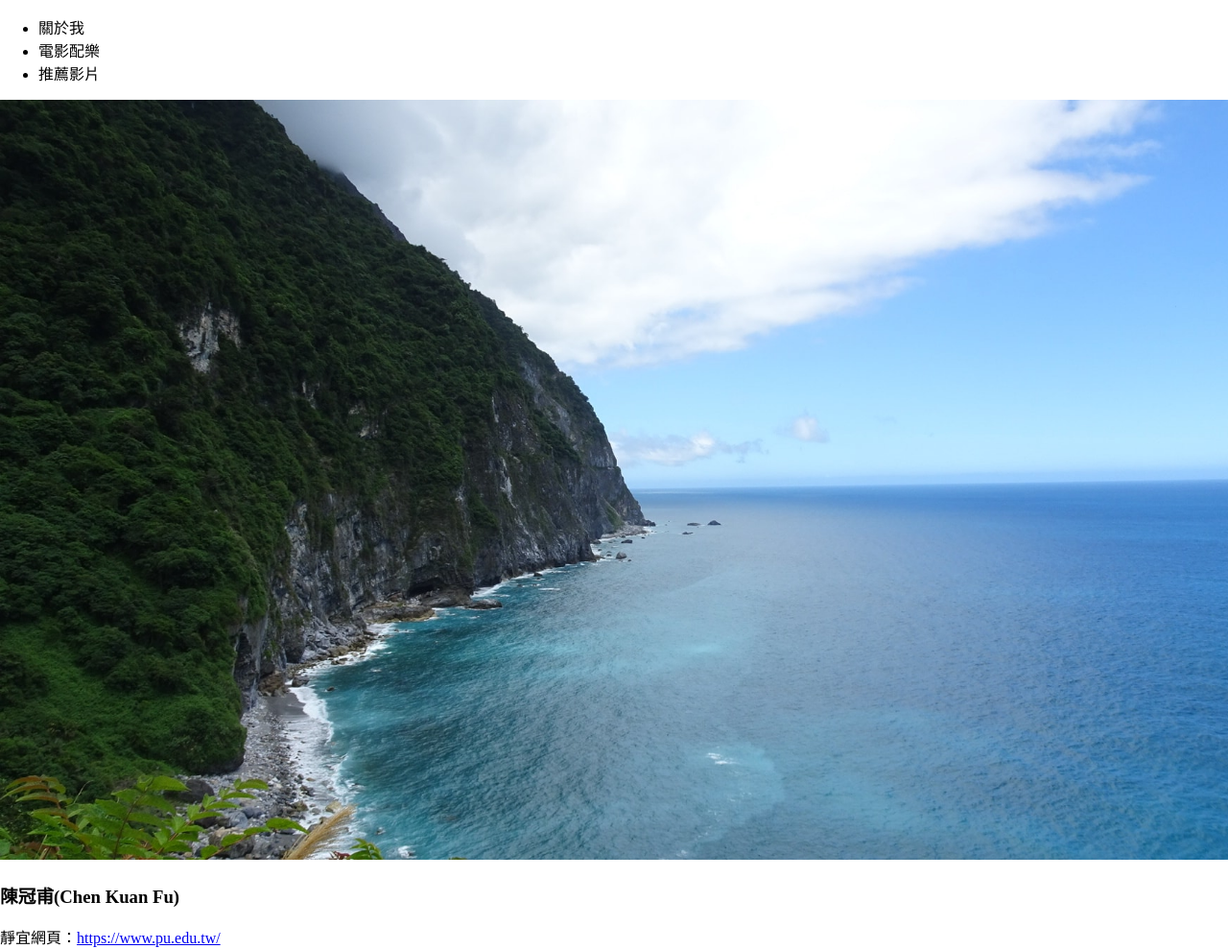
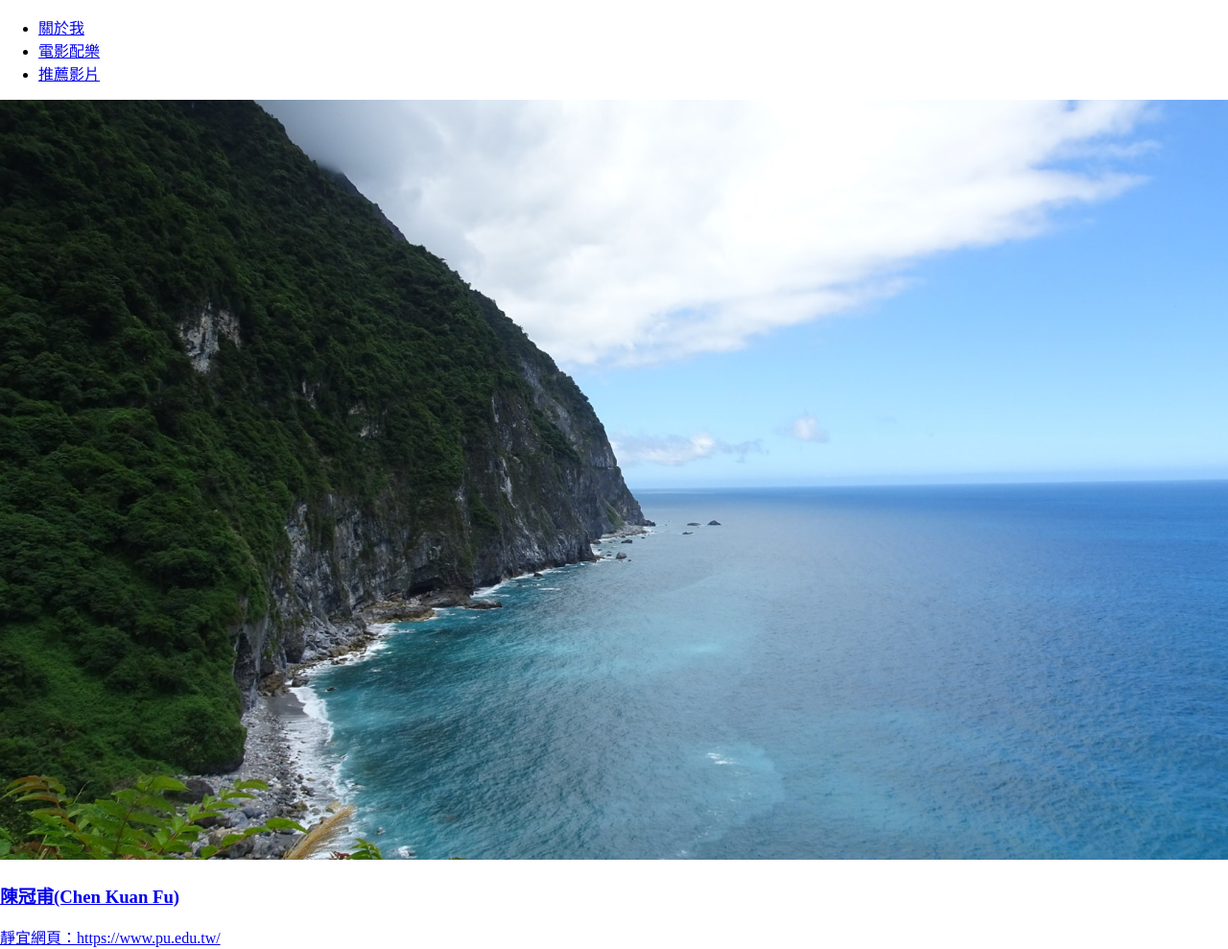
Before and after one commit to Frank012501250125/aboutme, a plain HTML site: page rwd.html in a window 1280 px wide. Shown: the top 989 px of the page at 96% size. Drawn offline with Linux system fonts and the light colour scheme.

Commit message:
version 12: anchor

```diff
--- a/rwd.html
+++ b/rwd.html
@@ -28,11 +28,11 @@ document.getElementById("h2text").innerText = "Chen Kuan Fu";
 <body>
 	<ul>
 
-<li>關於我</li>
+<li><a href="#CKF">關於我</li>
 
-<li>電影配樂</li>
+<li><a href="#soundtrack">電影配樂</li>
 
-<li>推薦影片</li>
+<li><a href="#youtube">推薦影片</li>
 
 </ul>
 
@@ -41,18 +41,18 @@ document.getElementById("h2text").innerText = "Chen Kuan Fu";
 id="pic"
 onmouseover="change1()" onmouseout="change2()">
 </img>
-<h3>陳冠甫(Chen Kuan Fu)</h3>
+<h3 id=CKF>陳冠甫(Chen Kuan Fu)</h3>
     靜宜網頁：<a href="https://www.pu.edu.tw">https://www.pu.edu.tw/</a><br>
     FB：<a href="https://www.facebook.com/share/1Ejnu2yi7C/?mibextid=wwXIfr"
     target=" blank">https://www.facebook.com/share/1Ejnu2yi7C/?mibextid=wwXIfr</a><br>
     Tel:<a href="tel:0426328001,18110">04-26328001#18110</a><br>
     E-Mail:<a href="malito:a0966078020@gmail.com">a0966078020@gmail.com</a><br>
-    <h3>電影配樂</h3>
+    <h3 id=soundtrack>電影配樂</h3>
 大象席地而坐電影配樂<br>
 <audio controls>
 <source src="elephant.mp3" type="audio/mP3">
 </audio><br>
-<h3>推薦影片</h3>
+<h3 id=youtube>推薦影片</h3>
 不要去臺灣<br>
 <iframe src="https://www.youtube.com/embed/pW88QFpHXa8" allowfullscreen></iframe>
 
```
